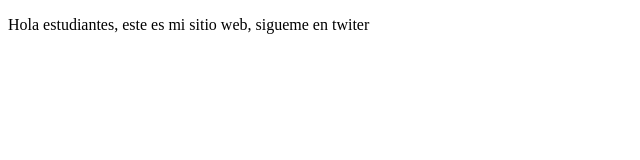
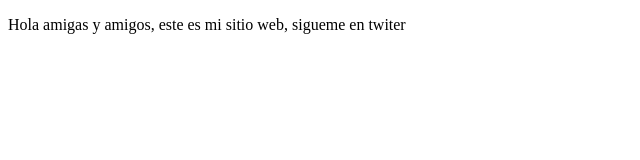
Before and after one commit to gum23/proyectodemocursoprework, a plain HTML site: page index.html in a window 1280 px wide. Shown: the full height of the page, 0-640 px from the left. Drawn offline with Linux system fonts and the light colour scheme.

```diff
--- a/index.html
+++ b/index.html
@@ -8,7 +8,7 @@
 </head>
 <body>
     <p>
-       Hola estudiantes, este es mi sitio web, sigueme en twiter
+    Hola amigas y amigos, este es mi sitio web, sigueme en twiter
     </p>
 </body>
 </html>
```
